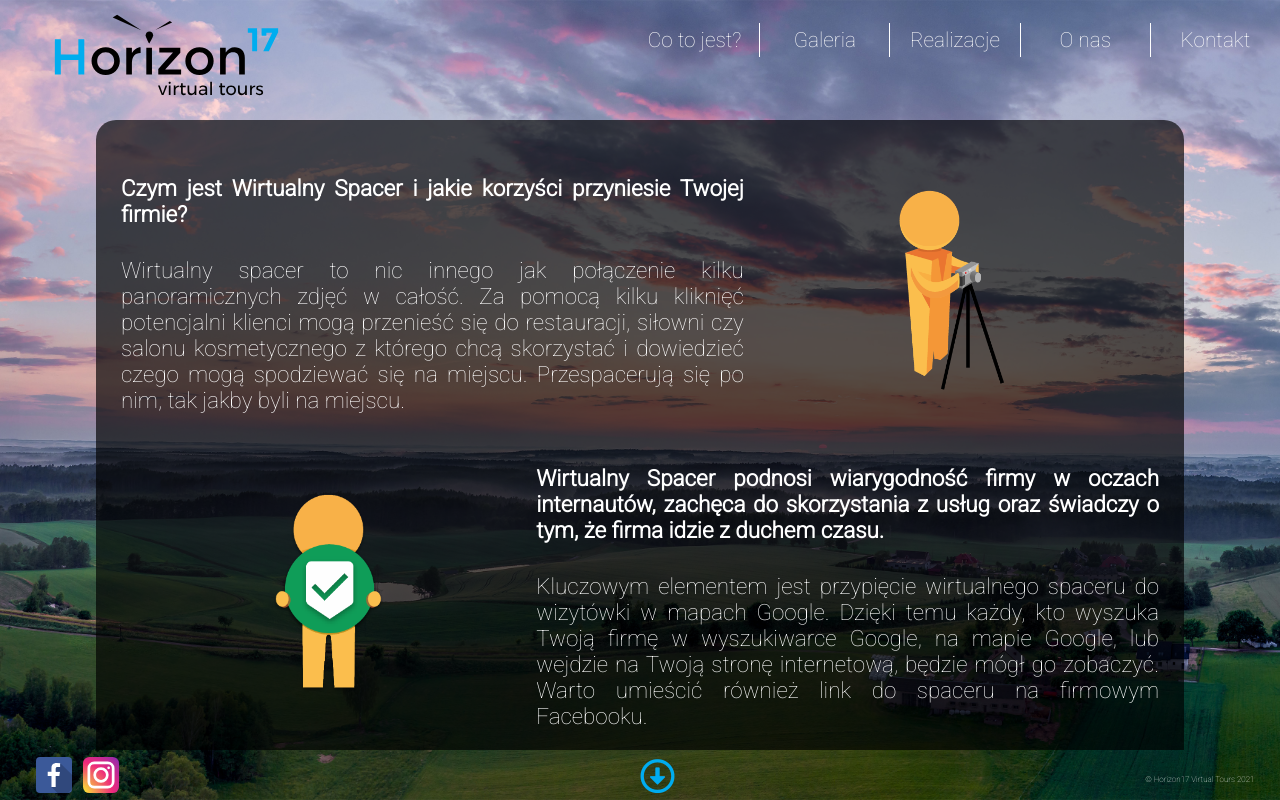
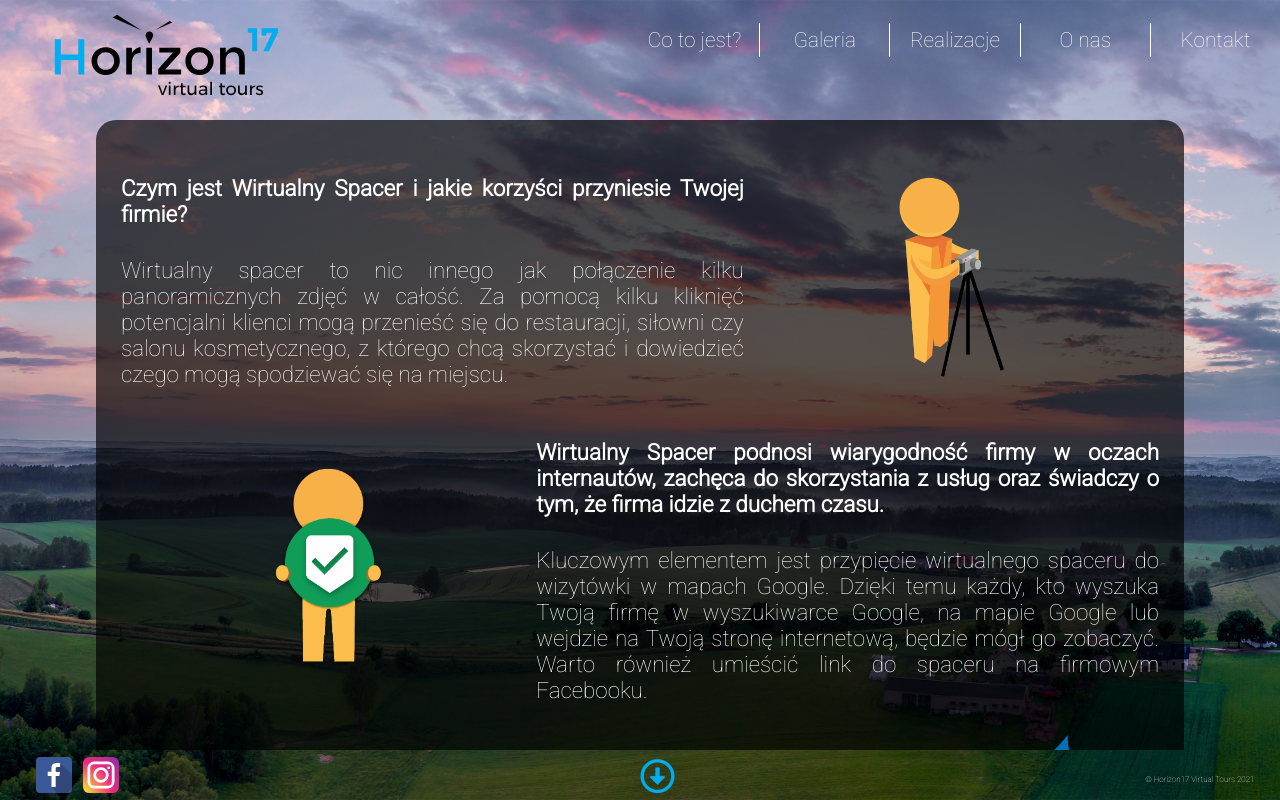
Before and after one commit to mcjczapiewski/horizon-webpage, a React (Create React App) app: page /whatisit in a window 1280 px wide. Built offline with nearby package versions, Linux system fonts and the light colour scheme.

Commit message:
Minors - spelling error, 5px margin change

```diff
--- a/src/components/About.js
+++ b/src/components/About.js
@@ -32,7 +32,7 @@ const About = () => {
                         oczekiwania klienta.
                     </p>
                     <h4>Realizujemy zlecenia na terenie całej Polski.</h4>
-                    <h4>Skontaktuj się z nami, a pomożemy Ci zrealizować:</h4>
+                    <h4>Skontaktuj się z nami, a stworzymy dla Ciebie:</h4>
                     <ul>
                         <li>Panoramiczne zdjęcia 360°</li>
                         <li>Wirtualny spacer</li>
@@ -72,7 +72,6 @@ const About = () => {
                         className="nav-links"
                         to="/contact"
                     >
-                        {/* -&gt; KONTAKT &lt;- */}
                         👉 KONTAKT 👈
                     </NavLink>
                     <br />
--- a/src/components/Gallery.js
+++ b/src/components/Gallery.js
@@ -32,8 +32,8 @@ const Gallery = ({ panoScroll, setPanoScroll, vtScroll, setVtScroll }) => {
 
     async function getGalleryItems() {
         const response = await fetch(
-            // "https://horizon17.pl/vt/GalleryItems.json",
-            "http://localhost:8010/proxy/vt/GalleryItems.json",
+            "https://horizon17.pl/vt/GalleryItems.json",
+            // "http://localhost:8010/proxy/vt/GalleryItems.json",
             {
                 method: "get",
                 headers: {
--- a/src/components/WhatIsIt.js
+++ b/src/components/WhatIsIt.js
@@ -17,10 +17,9 @@ const WhatIsIt = () => {
                             Wirtualny spacer to nic innego jak połączenie kilku
                             panoramicznych zdjęć w całość. Za pomocą kilku
                             kliknięć potencjalni klienci mogą przenieść się do
-                            restauracji, siłowni czy salonu kosmetycznego z
+                            restauracji, siłowni czy salonu kosmetycznego, z
                             którego chcą skorzystać i dowiedzieć czego mogą
-                            spodziewać się na miejscu. Przespacerują się po nim,
-                            tak jakby byli na miejscu.
+                            spodziewać się na miejscu.
                         </p>
                     </div>
                     <img className="person-img" src={guy} alt="" />
@@ -35,9 +34,9 @@ const WhatIsIt = () => {
                             Kluczowym elementem jest przypięcie wirtualnego
                             spaceru do wizytówki w mapach Google. Dzięki temu
                             każdy, kto wyszuka Twoją firmę w wyszukiwarce
-                            Google, na mapie Google, lub wejdzie na Twoją stronę
-                            internetową, będzie mógł go zobaczyć. Warto umieścić
-                            również link do spaceru na firmowym Facebooku.
+                            Google, na mapie Google lub wejdzie na Twoją stronę
+                            internetową, będzie mógł go zobaczyć. Warto również
+                            umieścić link do spaceru na firmowym Facebooku.
                         </p>
                     </div>
                     <div className="going-up">
--- a/src/styles/_about.scss
+++ b/src/styles/_about.scss
@@ -34,7 +34,7 @@
 
                     &:before {
                         content     : '✓';
-                        margin-right: 10px;
+                        margin-right: 5px;
                     }
                 }
             }
--- a/src/styles/_whatIsIt.scss
+++ b/src/styles/_whatIsIt.scss
@@ -41,10 +41,8 @@
             }
 
             .person-img {
-                grid-area          : b;
-                height             : 200px;
-                // background-color: white;
-                // border-radius   : 15px;
+                grid-area: b;
+                height   : 200px;
             }
 
             .emblem-img {
--- a/src/styles/style.css
+++ b/src/styles/style.css
@@ -381,7 +381,7 @@
 
 .About .column-one .about-text ul li:before, .WhatIsIt .column-one .about-text ul li:before {
   content: '✓';
-  margin-right: 10px;
+  margin-right: 5px;
 }
 
 .About .column-two, .WhatIsIt .column-two {
```
Also changed, not shown: 1 other file (tests, documents, lock files or other folders).
